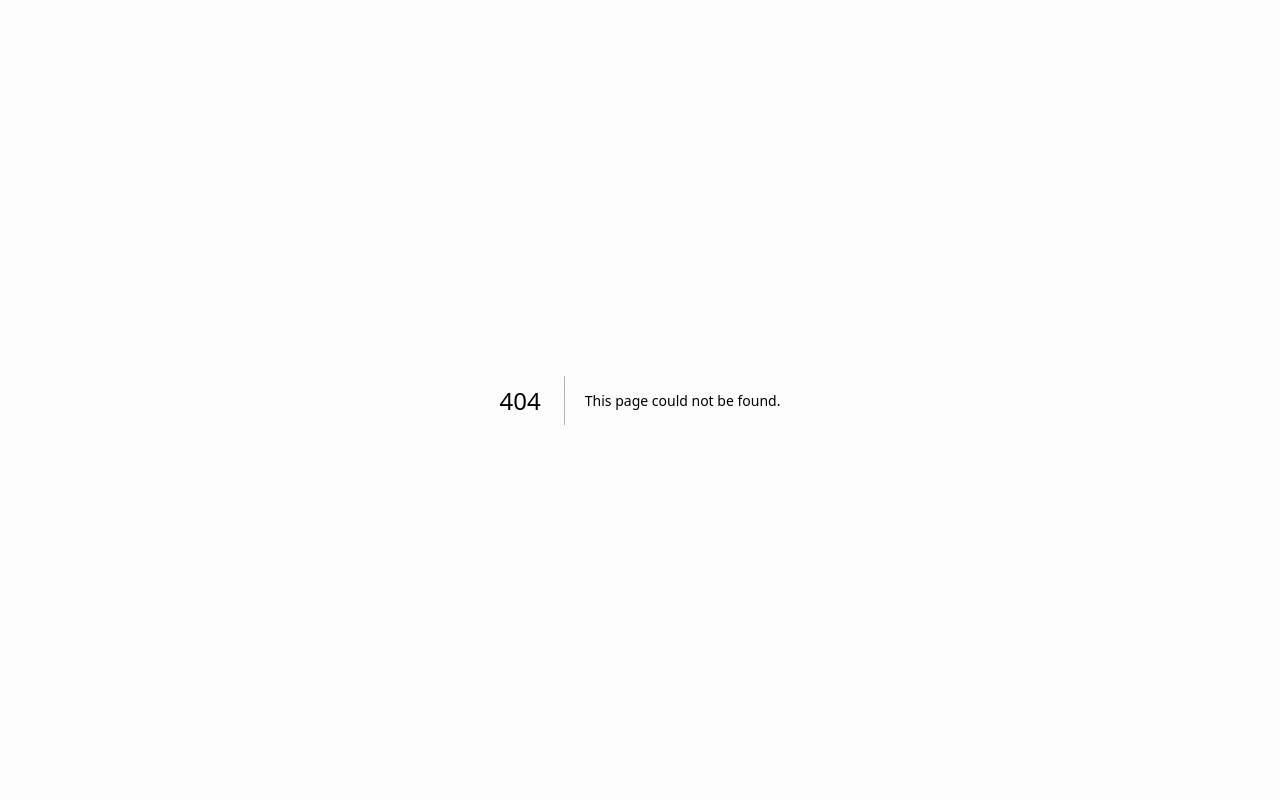
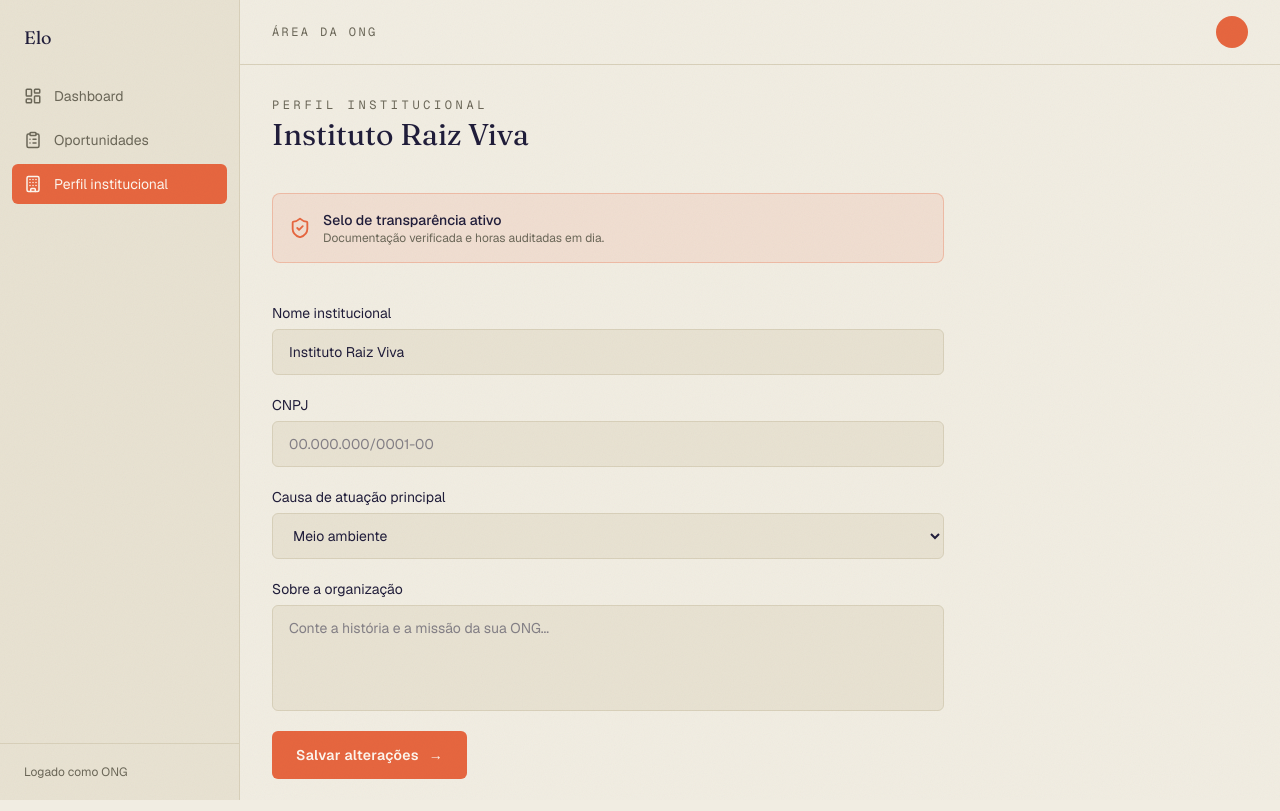
Before and after one commit to nunoguerra1/elo, a Next.js app in the folder apps/web/: page /ong/perfil in a window 1280 px wide. Before the commit this address had no page. Built offline with nearby package versions, Linux system fonts and the light colour scheme.

Commit message:
feat: add ONG institutional profile

```diff
--- /dev/null
+++ b/apps/web/src/app/ong/perfil/page.tsx
@@ -0,0 +1,65 @@
+import { ShieldCheck } from "lucide-react";
+import { Button } from "@/components/ui/Button";
+
+export default function OngPerfilPage() {
+    return (
+        <div className="flex max-w-2xl flex-col gap-10">
+            <div>
+                <p className="mb-1 font-mono text-xs tracking-[0.3em] text-muted">PERFIL INSTITUCIONAL</p>
+                <h1 className="text-3xl text-foreground" style={{ fontFamily: "var(--font-voice)" }}>
+                    Instituto Raiz Viva
+                </h1>
+            </div>
+
+            <div className="flex items-center gap-3 rounded-lg border border-accent/30 bg-accent/10 p-4">
+                <ShieldCheck size={22} className="text-accent" />
+                <div>
+                    <p className="text-sm font-medium text-foreground">Selo de transparência ativo</p>
+                    <p className="text-xs text-muted">Documentação verificada e horas auditadas em dia.</p>
+                </div>
+            </div>
+
+            <form className="flex flex-col gap-5">
+                <label className="flex flex-col gap-1.5 text-sm text-foreground">
+                    Nome institucional
+                    <input
+                        type="text"
+                        defaultValue="Instituto Raiz Viva"
+                        className="rounded-md border border-border bg-surface px-4 py-3 text-sm outline-none focus:border-accent"
+                    />
+                </label>
+
+                <label className="flex flex-col gap-1.5 text-sm text-foreground">
+                    CNPJ
+                    <input
+                        type="text"
+                        placeholder="00.000.000/0001-00"
+                        className="rounded-md border border-border bg-surface px-4 py-3 text-sm outline-none focus:border-accent"
+                    />
+                </label>
+
+                <label className="flex flex-col gap-1.5 text-sm text-foreground">
+                    Causa de atuação principal
+                    <select className="rounded-md border border-border bg-surface px-4 py-3 text-sm outline-none focus:border-accent">
+                        <option>Meio ambiente</option>
+                        <option>Educação</option>
+                        <option>Saúde</option>
+                        <option>Moradia</option>
+                        <option>Primeira infância</option>
+                    </select>
+                </label>
+
+                <label className="flex flex-col gap-1.5 text-sm text-foreground">
+                    Sobre a organização
+                    <textarea
+                        rows={4}
+                        placeholder="Conte a história e a missão da sua ONG..."
+                        className="resize-none rounded-md border border-border bg-surface px-4 py-3 text-sm outline-none focus:border-accent"
+                    />
+                </label>
+
+                <Button variant="primary" className="w-fit">Salvar alterações</Button>
+            </form>
+        </div>
+    );
+}
```
